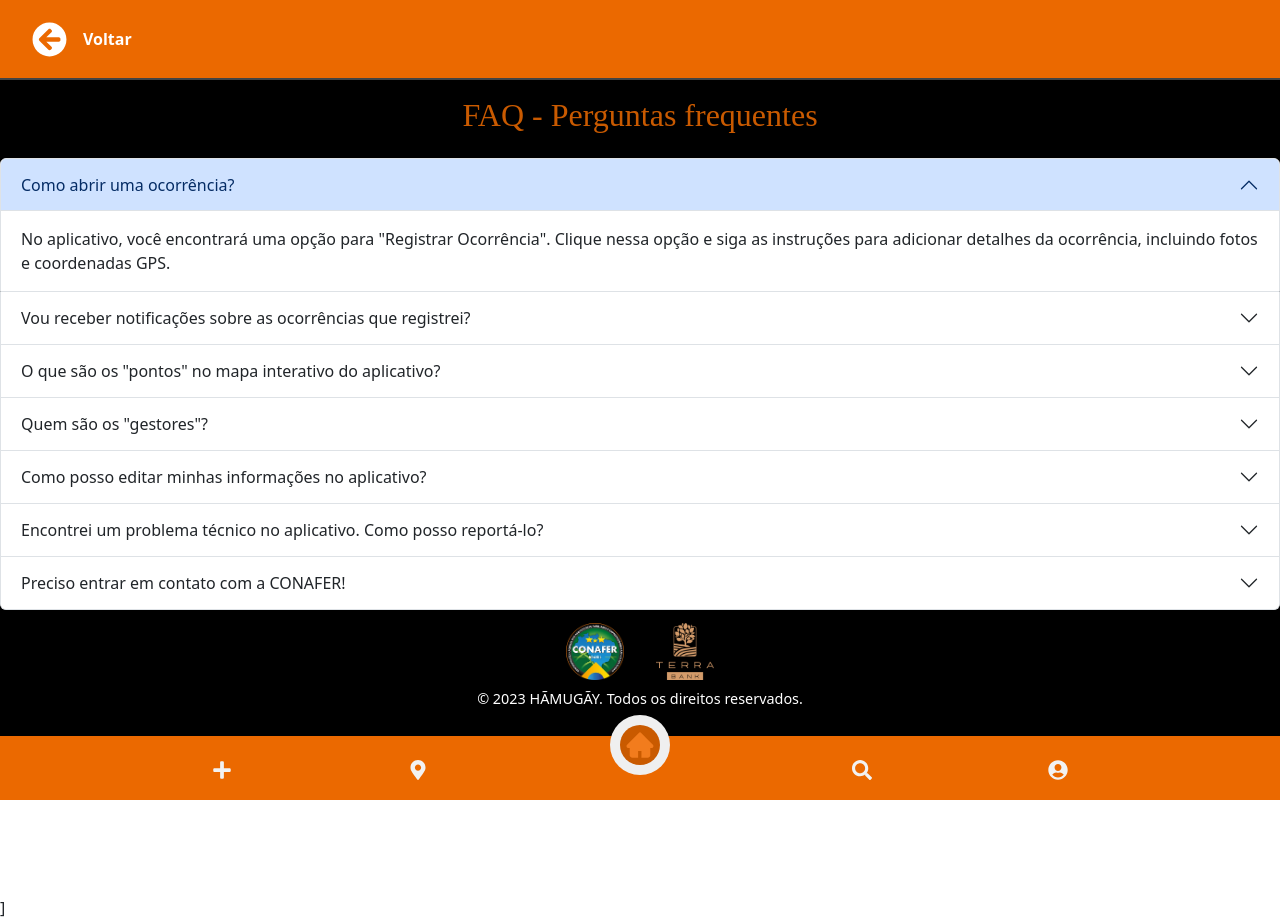
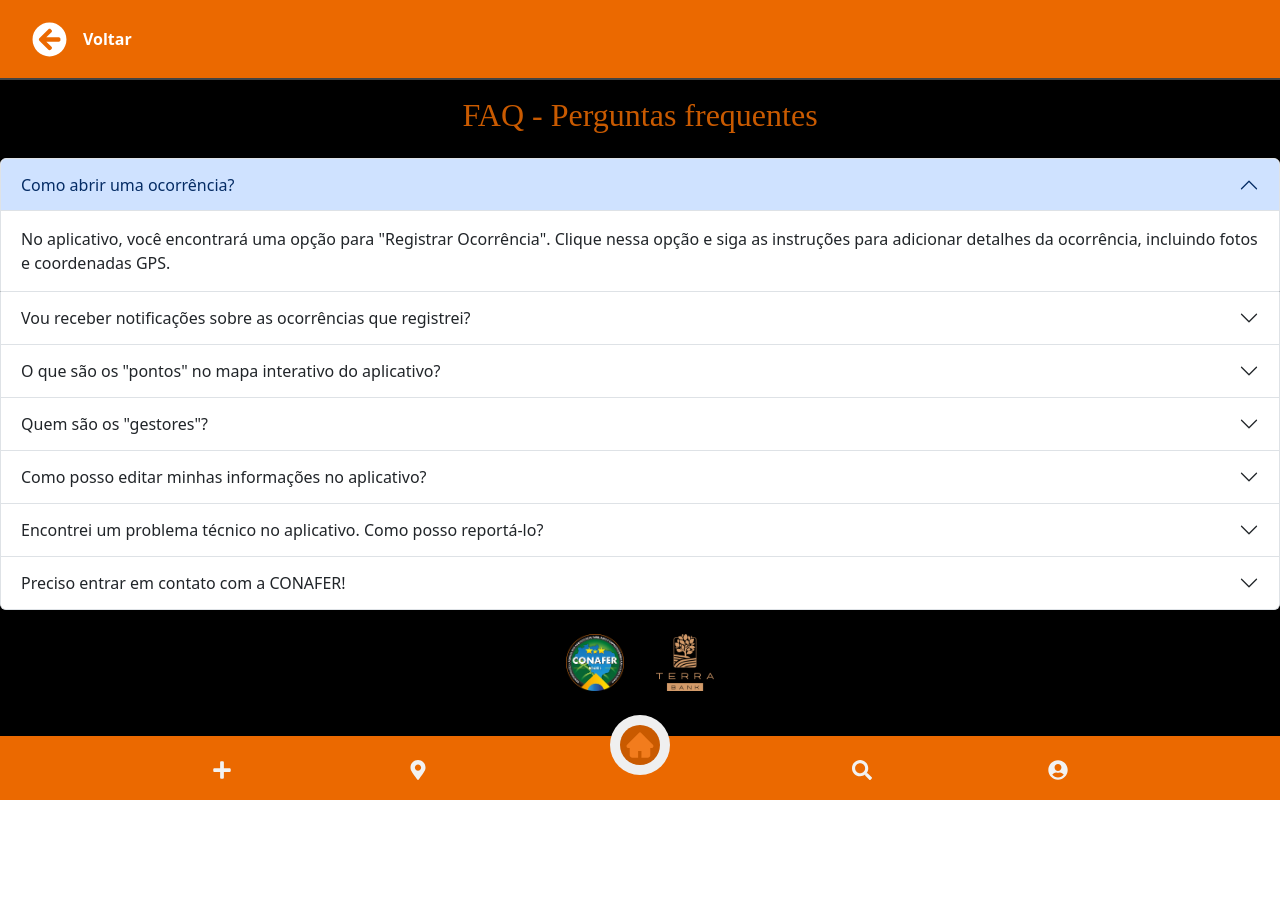
Before and after one commit to filipevirtuoso/test, a React (Create React App) app: page /faq in a window 1280 px wide. After the commit the page ends 856 px from the top, so only its background shows below. Built offline with nearby package versions, Linux system fonts and the light colour scheme; sample sign-in values are in the browser's storage; a web font is replaced by a local one.

Commit message:
Hide footer text

```diff
--- a/src/screens/Faq.jsx
+++ b/src/screens/Faq.jsx
@@ -31,7 +31,7 @@ const Title = styled.h2`
 `
 
 const Div = styled.div`
-  height: 100vh;
+  height: 95vh;
 `
 
 const Img = styled.img`
@@ -131,11 +131,11 @@ const Faq = () => {
           <Img src={Conafer} />
           <Img src={Terra} />
         </DirectionWrapper>
-        <FooterText>© 2023 HÃMUGÃY. Todos os direitos reservados.</FooterText>
+        {/* <FooterText>© 2023 HÃMUGÃY. Todos os direitos reservados.</FooterText> */}
       </LogosWrapper>
 
       </Div>
-      ]
+
       {/* <Image /> */}
     </>
   )
```
